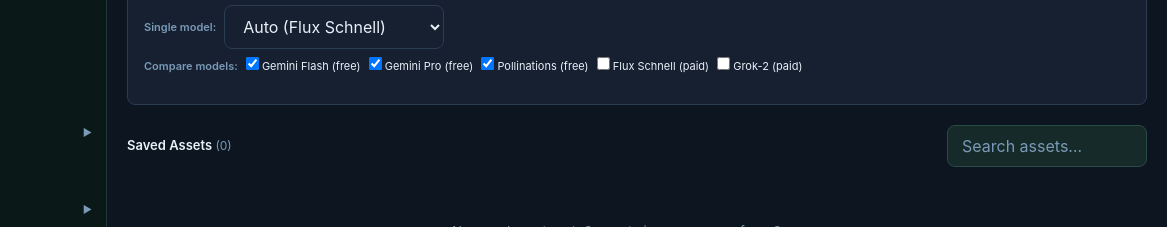
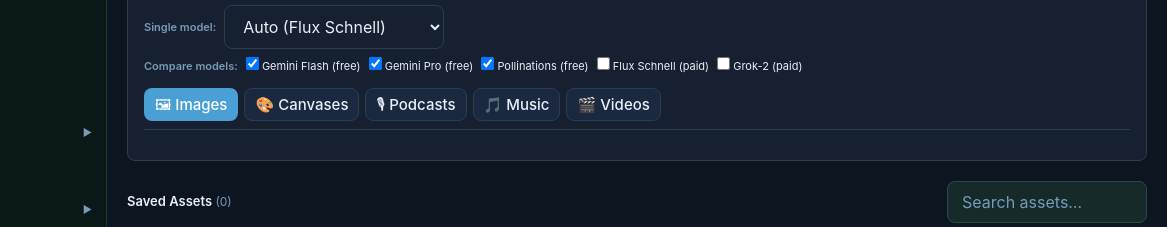
Before and after one commit to IdentityPartners/prism, a plain HTML site: page creator/assets/index.html in a window 1280 px wide. Shown: the part 157-384 px from the top of the page, 113-1280 px from the left. Drawn offline with nearby package versions, Linux system fonts and the light colour scheme; no server answers; a web font is replaced by a local one.

Commit message:
feat(assets): history tabs for canvases/podcasts/music/videos v1792701424

```diff
--- a/creator/assets/index.html
+++ b/creator/assets/index.html
@@ -1,7 +1,8 @@
 <!DOCTYPE html>
 <html lang="en-GB">
 <head>
-<!-- cache-bust-1792701125 -->
+<!-- cache-bust-1792701424 -->
+
 <meta charset="UTF-8"><meta name="viewport" content="width=device-width, initial-scale=1.0">
 <title>Assets — Prism</title>
 <link rel="stylesheet" href="/shared/prism.css">
@@ -67,6 +68,17 @@
           <label style="font-size:11px;cursor:pointer;"><input type="checkbox" class="multi-model-check" value="grok-2-image"> Grok-2 (paid)</label>
         </div>
         <div id="gen-result" style="margin-top:12px;"></div>
+<div style="display:flex;gap:6px;margin-bottom:14px;border-bottom:1px solid var(--border);padding-bottom:8px;">
+  <button class="btn btn-sm" id="tab-images" onclick="showAssetTab('images',this)" style="background:var(--accent);color:#fff;">🖼 Images</button>
+  <button class="btn btn-sm btn-secondary" id="tab-canvases" onclick="showAssetTab('canvases',this)">🎨 Canvases</button>
+  <button class="btn btn-sm btn-secondary" id="tab-podcasts" onclick="showAssetTab('podcasts',this)">🎙 Podcasts</button>
+  <button class="btn btn-sm btn-secondary" id="tab-music" onclick="showAssetTab('music',this)">🎵 Music</button>
+  <button class="btn btn-sm btn-secondary" id="tab-videos" onclick="showAssetTab('videos',this)">🎬 Videos</button>
+</div>
+<div id="asset-history-panel" style="display:none;margin-bottom:14px;">
+  <div id="asset-history-list" style="display:grid;grid-template-columns:repeat(auto-fill,minmax(180px,1fr));gap:10px;"></div>
+</div>
+
         <div id="multi-gen-result" style="margin-top:12px;display:flex;flex-wrap:wrap;gap:12px;"></div>
       </div>
 
@@ -269,6 +281,63 @@
     if (result) result.innerHTML = '<div style="color:#dc2626;font-size:12px;">Error: ' + e.message + '</div>';
   });
 }
+
+function showAssetTab(tab, btn) {
+  document.querySelectorAll('[id^="tab-"]').forEach(function(b){b.style.background='var(--bg)';b.style.color='var(--fg)';b.classList.remove('btn-primary');b.classList.add('btn-secondary');});
+  if (btn) {btn.style.background='var(--accent)';btn.style.color='#fff';}
+  var panel = document.getElementById('asset-history-panel');
+  var list = document.getElementById('asset-history-list');
+  if (!panel || !list) return;
+
+  if (tab === 'images') {
+    panel.style.display = 'none';
+    return;
+  }
+
+  panel.style.display = 'block';
+  list.innerHTML = '<div style="font-size:13px;color:var(--fg-muted);padding:20px;text-align:center;">Loading ' + tab + ' history...</div>';
+
+  // Fetch from KV via Worker
+  fetch(WORKER + '/api/kv/list?prefix=' + tab + ':')
+    .then(function(r){return r.json();})
+    .then(function(d){
+      var items = d.keys || [];
+      if (!items.length) {
+        list.innerHTML = '<div style="font-size:13px;color:var(--fg-muted);padding:20px;text-align:center;">No ' + tab + ' yet. Create some in the ' + tab + ' section.</div>';
+        return;
+      }
+      list.innerHTML = '';
+      items.slice(0,20).forEach(function(key) {
+        fetch(WORKER + '/api/kv/get?key=' + encodeURIComponent(key.name))
+          .then(function(r){return r.json();})
+          .then(function(item) {
+            if (!item.value) return;
+            try {
+              var data = JSON.parse(item.value);
+              var card = document.createElement('div');
+              card.style.cssText = 'background:var(--bg-elevated);border:1px solid var(--border);border-radius:8px;overflow:hidden;cursor:pointer;';
+              var url = data.url || data.imageUrl || data.canvasUrl || '';
+              var title = data.title || data.text || key.name;
+              if (url && (url.startsWith('http') || url.startsWith('data:'))) {
+                var img = document.createElement('img');
+                img.src = url;
+                img.style.cssText = 'width:100%;aspect-ratio:1;object-fit:cover;display:block;';
+                img.onerror = function(){img.style.display='none';};
+                card.appendChild(img);
+              }
+              var info = document.createElement('div');
+              info.style.cssText = 'padding:8px;font-size:11px;color:var(--fg-muted);';
+              info.textContent = String(title).substring(0,40);
+              card.appendChild(info);
+              list.appendChild(card);
+            } catch(e) {}
+          });
+      });
+    })
+    .catch(function(){
+      list.innerHTML = '<div style="font-size:13px;color:var(--fg-muted);padding:20px;text-align:center;">Could not load history.</div>';
+    });
+}
 </script>
 </body>
 </html>
```
